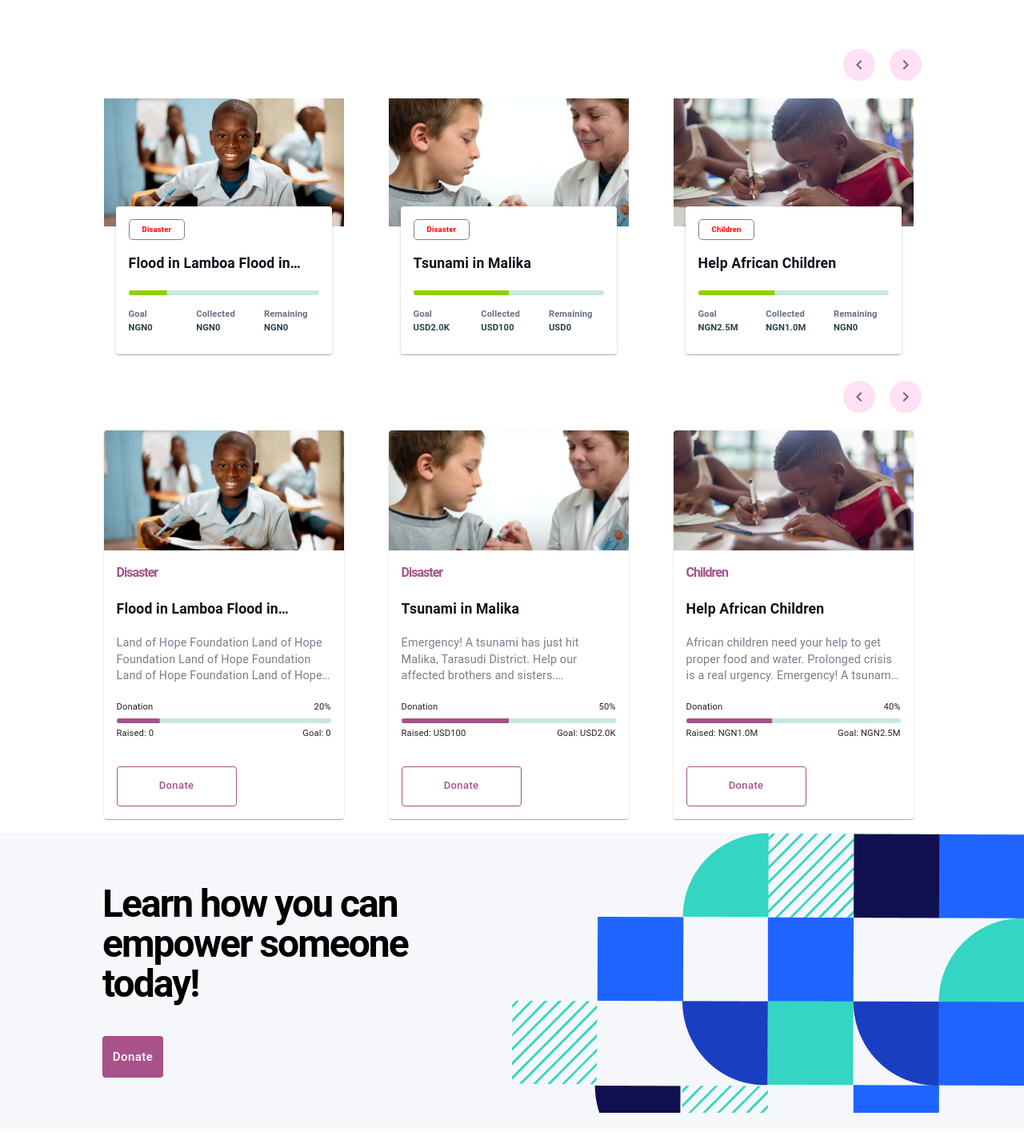
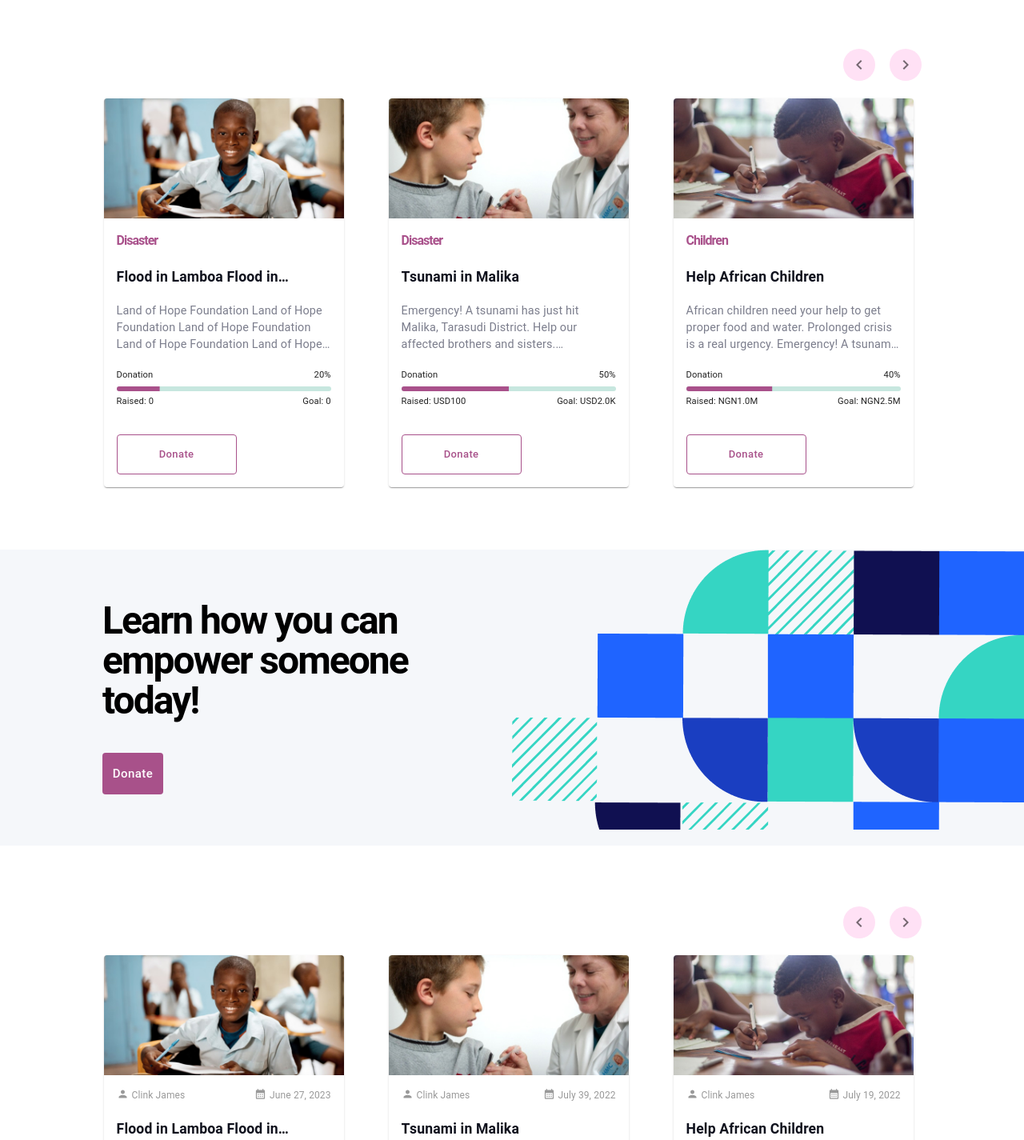
Before and after one commit to EmekaKezie/the-africa-vision, a Next.js app: page / in a window 1280 px wide. Shown: the part 4500-5925 px from the top of the page at 80% size. Built offline with nearby package versions, Linux system fonts and the light colour scheme.

Commit message:
Homepage check

```diff
--- a/src/app/page.tsx
+++ b/src/app/page.tsx
@@ -1,65 +1,37 @@
 "use client";
 
-import Image from "next/image";
-import styles from "./page.module.css";
 import { Box } from "@mui/material";
-import { makeStyles } from "@mui/styles";
-import React, { useState } from "react";
-import Hero from "./home/Hero";
-import Testimonials from "./home/Testimonials";
-import Donate from "./home/Donate";
+import React from "react";
+import HeroHome from "@/component/core/HeroHome";
 import Nav from "@/component/core/Nav";
 import PgAboutUs from "../component/core/PgAboutUs";
 import PgCoreServices from "@/component/core/PgCoreServices";
 import PgProjects from "@/component/core/PgProjects";
 import PgStory from "@/component/core/PgStory";
-import PgLatestCauses from "@/component/core/PgLatestCauses";
 import PgDonateAds from "@/component/core/PgDonateAds";
-import PgBlog from "@/component/core/PgBlog";
 import PgFooter from "@/component/core/PgFooter";
 import PgNewsLetter from "@/component/core/PgNewsLetter";
 import StoryArticles from "@/component/core/StoryArticles";
 import { storyDonationData } from "@/data/storyData";
 import StoryCampaign from "@/component/core/StoryCampaign";
-import StoryCampaign2 from "@/component/core/StoryCampaign2";
-
-const pages = ["Products", "Pricing", "Blog"];
-const settings = ["Profile", "Account", "Dashboard", "Logout"];
 
 export default function Home() {
-  const classes = useStyles();
-
   return (
     <Box>
       <Nav />
-      <Hero />
+      <HeroHome />
 
-      <Box sx={{ display: { xs: "none", md: "block" }, padding: "0 8rem" }}>
-        <PgAboutUs />
-      </Box>
-      <Box sx={{ display: { xs: "block", md: "none" }, padding: "0 1rem" }}>
+      <Box sx={{ padding: { xs: "0 1rem", md: "0 8rem" } }}>
         <PgAboutUs />
       </Box>
 
-      <Box sx={{ display: { xs: "none", md: "block" }, padding: "0 8rem" }}>
-        <PgCoreServices />
-      </Box>
-      <Box sx={{ display: { xs: "block", md: "none" }, padding: "0 1rem" }}>
+      <Box sx={{ padding: { xs: "0 1rem", md: "0 8rem" } }}>
         <PgCoreServices />
       </Box>
 
       <Box
         sx={{
-          display: { xs: "none", md: "block" },
-          padding: "0 8rem",
-          background: "#F5F7FA",
-        }}>
-        <PgProjects />
-      </Box>
-      <Box
-        sx={{
-          display: { xs: "block", md: "none" },
-          padding: "0 1rem",
+          padding: { xs: "0 1rem", md: "0 8rem" },
           background: "#F5F7FA",
         }}>
         <PgProjects />
@@ -67,36 +39,36 @@ export default function Home() {
 
       <PgStory />
 
-      <Box>
-        <Box sx={{ display: { xs: "none", md: "block" }, padding: "0 8rem" }}>
-          <StoryCampaign2 data={storyDonationData} swipeable />
-        </Box>
-        <Box sx={{ display: { xs: "block", md: "none" }, padding: "0 1rem" }}>
-          <StoryCampaign2 data={storyDonationData} swipeable />
-        </Box>
+      <Box sx={{ padding: { xs: "0 1rem", md: "0 8rem" } }}>
+        <StoryCampaign data={storyDonationData} swipeable />
       </Box>
 
-      <Box>
-        <Box sx={{ display: { xs: "none", md: "block" }, padding: "0 8rem" }}>
-          <StoryCampaign data={storyDonationData} swipeable />
-        </Box>
-        <Box sx={{ display: { xs: "block", md: "none" }, padding: "0 1rem" }}>
-          <StoryCampaign data={storyDonationData} swipeable />
-        </Box>
-      </Box>
+      <br />
+      <br />
+      <br />
 
       <PgDonateAds />
 
-      <Box sx={{ display: { xs: "none", md: "block" }, padding: "0 8rem" }}>
-        <StoryArticles data={storyDonationData} />
-      </Box>
-      <Box sx={{ display: { xs: "block", md: "none" }, padding: "0 1rem" }}>
+      <br />
+      <br />
+      <br />
+
+      <Box sx={{ padding: { xs: "0 1rem", md: "0 8rem" } }}>
         <StoryArticles data={storyDonationData} swipeable />
       </Box>
+
+      <br />
+      <br />
+      <br />
 
       <Box sx={{ display: { xs: "none", md: "block" }, padding: "0 8rem" }}>
         <PgNewsLetter />
       </Box>
+
+      <br />
+      <br />
+      <br />
+
       <Box sx={{ display: { xs: "block", md: "none" }, padding: "0 1rem" }}>
         <PgNewsLetter />
       </Box>
@@ -117,42 +89,6 @@ export default function Home() {
         }}>
         <PgFooter />
       </Box>
-
-      {/* <Box
-        sx={{
-          display: { xs: "none", md: "block" },
-          padding: "0 8rem",
-        }}>
-        <PgAboutUs />
-        <PgCoreServices />
-        <PgProjects />
-        <Testimonials />
-        <Donate />
-      </Box>
-
-      <Box
-        sx={{
-          display: { xs: "block", md: "none" },
-          padding: "2rem 1rem",
-        }}>
-        <PgAboutUs />
-        <PgCoreServices />
-        <PgProjects />
-        <Testimonials />
-        <Donate />
-      </Box> */}
     </Box>
   );
 }
-
-const useStyles = makeStyles(() => ({
-  subContainerMax: {
-    border: "1px solid gray",
-    padding: "3rem 10rem",
-  },
-
-  subContainerMin: {
-    border: "1px solid red",
-    padding: "3rem 2rem",
-  },
-}));
--- a/src/app/home/Hero.tsx
+++ b/src/component/core/HeroHome.tsx
@@ -1,17 +1,13 @@
 import {
   Box,
-  Button,
-  InputAdornment,
   TextField,
   Typography,
 } from "@mui/material";
-import { makeStyles } from "@mui/styles";
 import Image from "next/image";
 import Banner from "@/assets/banner1.jpg";
 import PurpleButton from "@/component/common/PurpleButton";
 
 export default function Hero() {
-  const classes = useStyles();
   return (
     <Box
       sx={{
@@ -37,7 +33,6 @@ export default function Hero() {
       />
       <Box
         sx={{
-          // border:"1px solid gray",
           position: "absolute",
           top: "50%",
           left: "50%",
@@ -130,7 +125,6 @@ export default function Hero() {
           }}>
           <TextField
             placeholder="Search for Crowdfunding Project"
-            //className={classes.inputBox}
             sx={{
               width: "100%",
               marginBottom: "2px",
@@ -151,15 +145,3 @@ export default function Hero() {
     </Box>
   );
 }
-
-const useStyles = makeStyles(() => ({
-  inputField: {
-    padding: "1rem",
-    margin: 0,
-    // borderBottomRightRadius: 0,
-    // borderTopRightRadius: 0,
-    outline: 0,
-    backgroundColor: "rgba(0, 0, 0, 0.9)",
-    color: "#FFFFFF",
-  },
-}));
--- a/src/component/core/PgAboutUs.tsx
+++ b/src/component/core/PgAboutUs.tsx
@@ -8,7 +8,7 @@ export default function PgAboutUs() {
     <Box
       sx={{
         color: "#4B5563",
-        padding:"4rem 0"
+        padding: "4rem 0",
       }}>
       <Grid container spacing={4}>
         <Grid item lg={6} md={6} sm={12} xs={12}>
@@ -30,7 +30,11 @@ export default function PgAboutUs() {
 
             <Box sx={{ padding: "2rem 0" }}>
               <Link href="/donate">
-                <PurpleButton text="Donate" endIcon={<East />} />
+                <PurpleButton
+                  text="Donate"
+                  endIcon={<East />}
+                  style={{ width: "150px" }}
+                />
               </Link>
             </Box>
 
```
